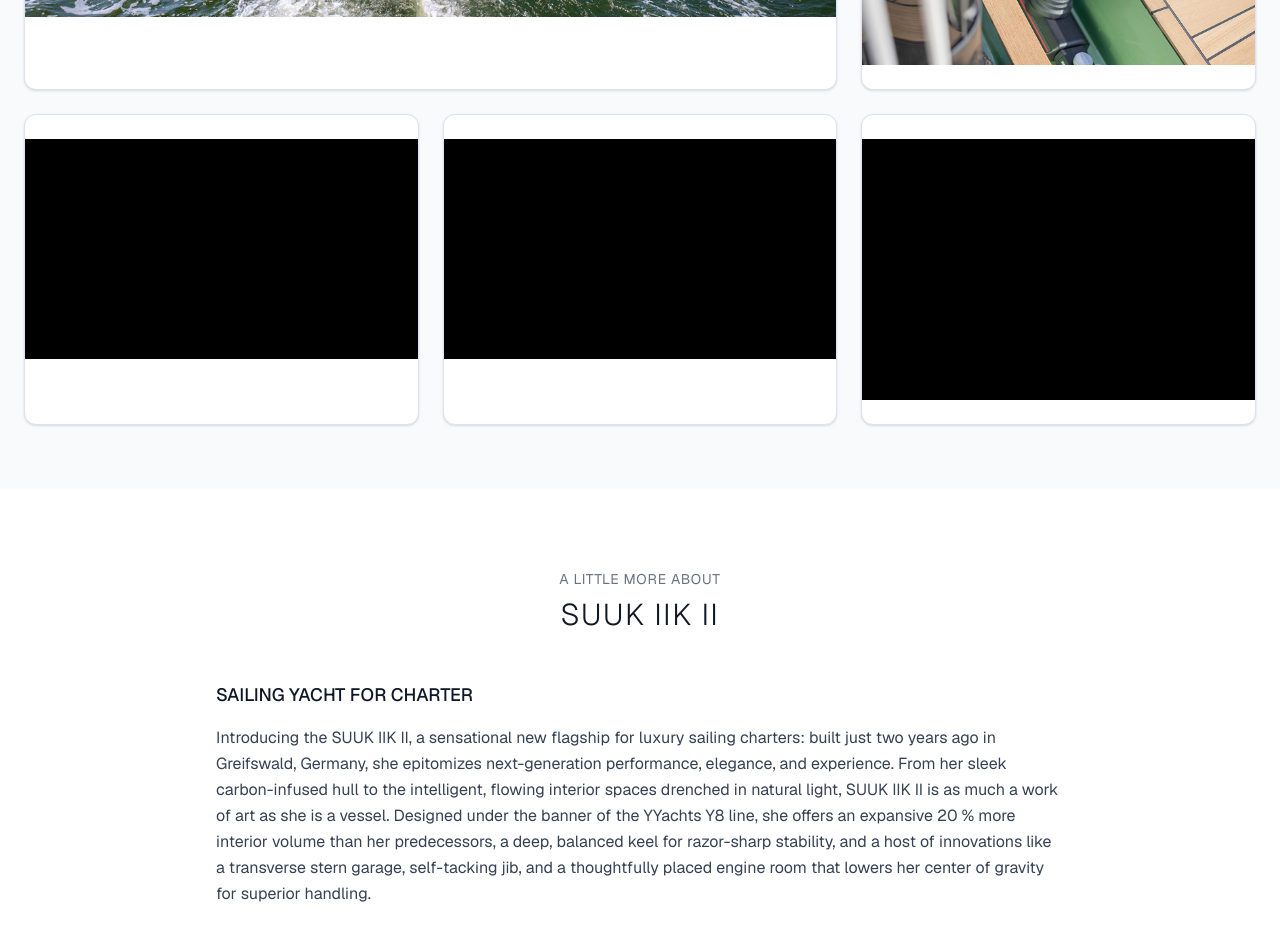
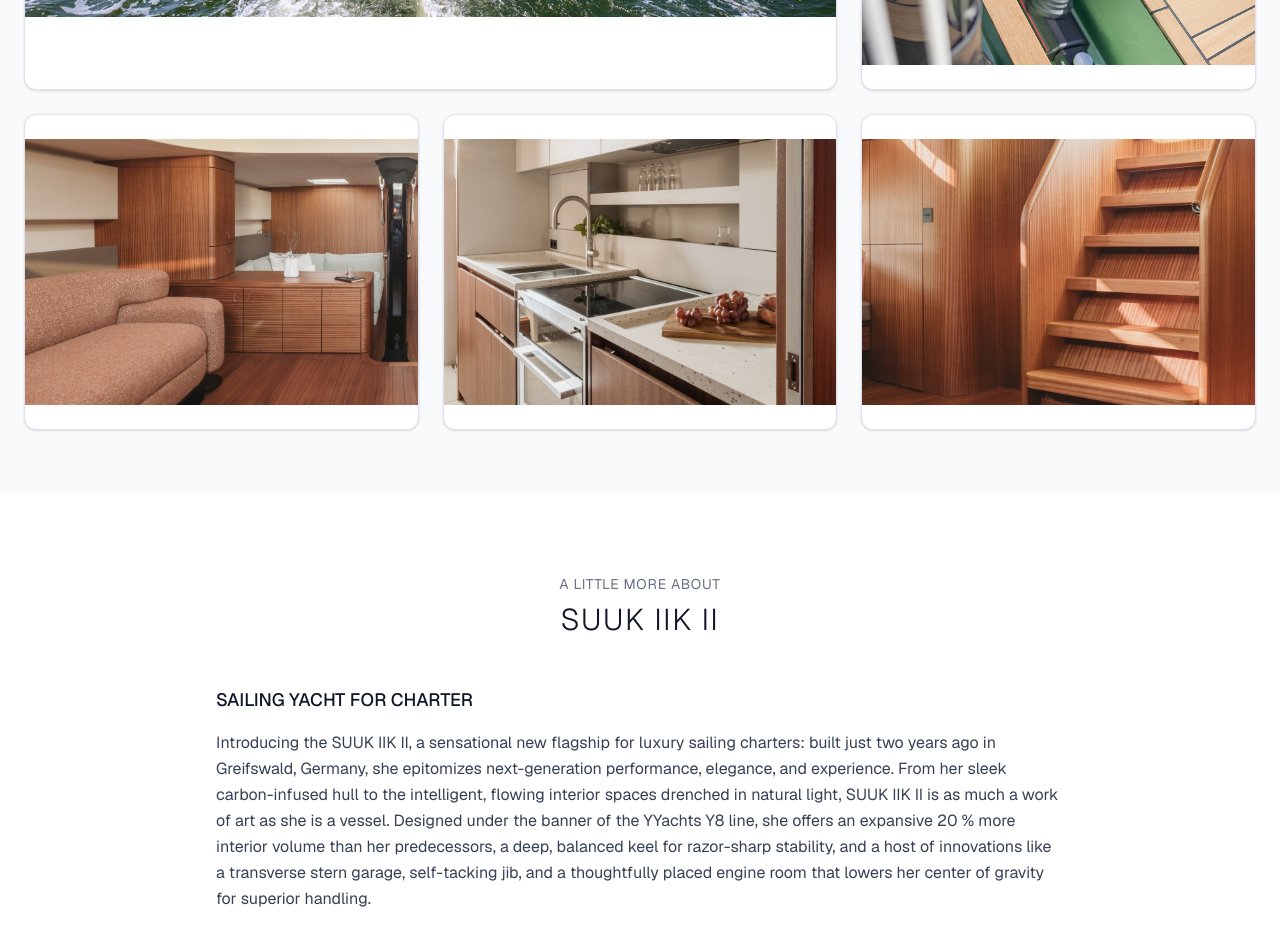
Before and after one commit to uroscadez/sukiik_landing_page, a Next.js app: page / in a window 1280 px wide. Shown: the part 2220-3156 px from the top of the page. Built offline with nearby package versions, Linux system fonts and the light colour scheme.

Commit message:
feat: sync main changes to sukiik_landing_page
Update project files and assets from main branch.

Co-authored-by: null <22503206+uroscadez@users.noreply.github.com>

```diff
--- a/components/yacht-gallery.tsx
+++ b/components/yacht-gallery.tsx
@@ -51,33 +51,33 @@ export function YachtGallery() {
           <Card className="overflow-hidden">
             <div className="aspect-video bg-gray-200 relative group cursor-pointer">
               <img
-                src="/yacht-gallery-2.jpg"
+                src="/gallery2-1.jpg"
                 alt="Luxury yacht anchored in turquoise waters"
                 className="w-full h-full object-cover"
               />
-              <div className="absolute inset-0 bg-black bg-opacity-0 group-hover:bg-opacity-10 transition-all duration-300"></div>
+              <div className="absolute inset-0 group-hover:bg-opacity-10 transition-all duration-300"></div>
             </div>
           </Card>
 
           <Card className="overflow-hidden">
             <div className="aspect-video bg-gray-200 relative group cursor-pointer">
               <img
-                src="/yacht-gallery-3.jpg"
+                src="/gallery2-2.jpg"
                 alt="SUSI sailing yacht under sail"
                 className="w-full h-full object-cover"
               />
-              <div className="absolute inset-0 bg-black bg-opacity-0 group-hover:bg-opacity-10 transition-all duration-300"></div>
+              <div className="absolute inset-0 group-hover:bg-opacity-10 transition-all duration-300"></div>
             </div>
           </Card>
 
           <Card className="overflow-hidden">
             <div className="aspect-video bg-gray-200 relative group cursor-pointer">
               <img
-                src="/yacht-gallery-7.jpg"
+                src="/gallery2-3.jpg"
                 alt="Large sailing yacht with crew"
                 className="w-full h-full object-cover"
               />
-              <div className="absolute inset-0 bg-black bg-opacity-0 group-hover:bg-opacity-10 transition-all duration-300"></div>
+              <div className="absolute inset-0 group-hover:bg-opacity-10 transition-all duration-300"></div>
             </div>
           </Card>
         </div>
```
